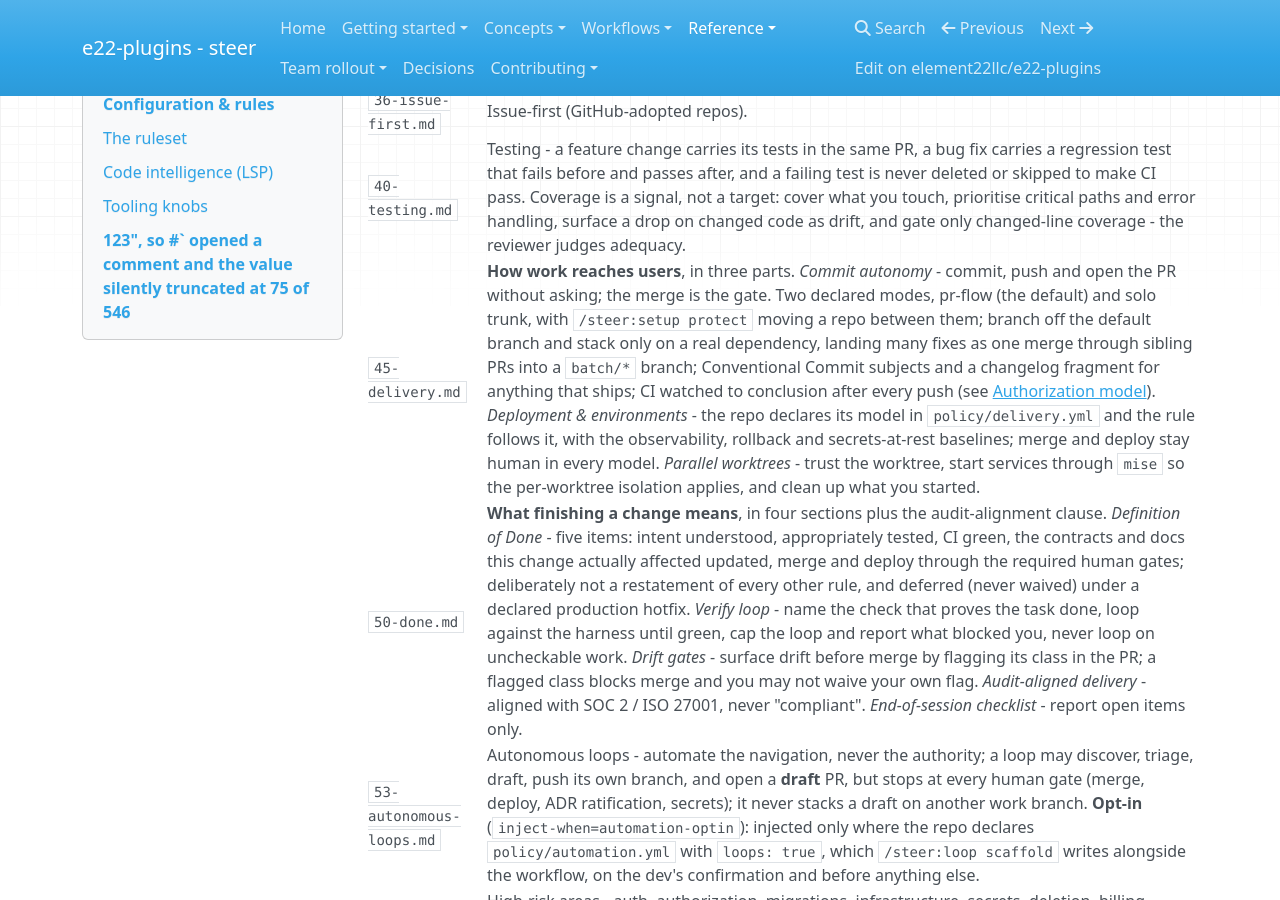
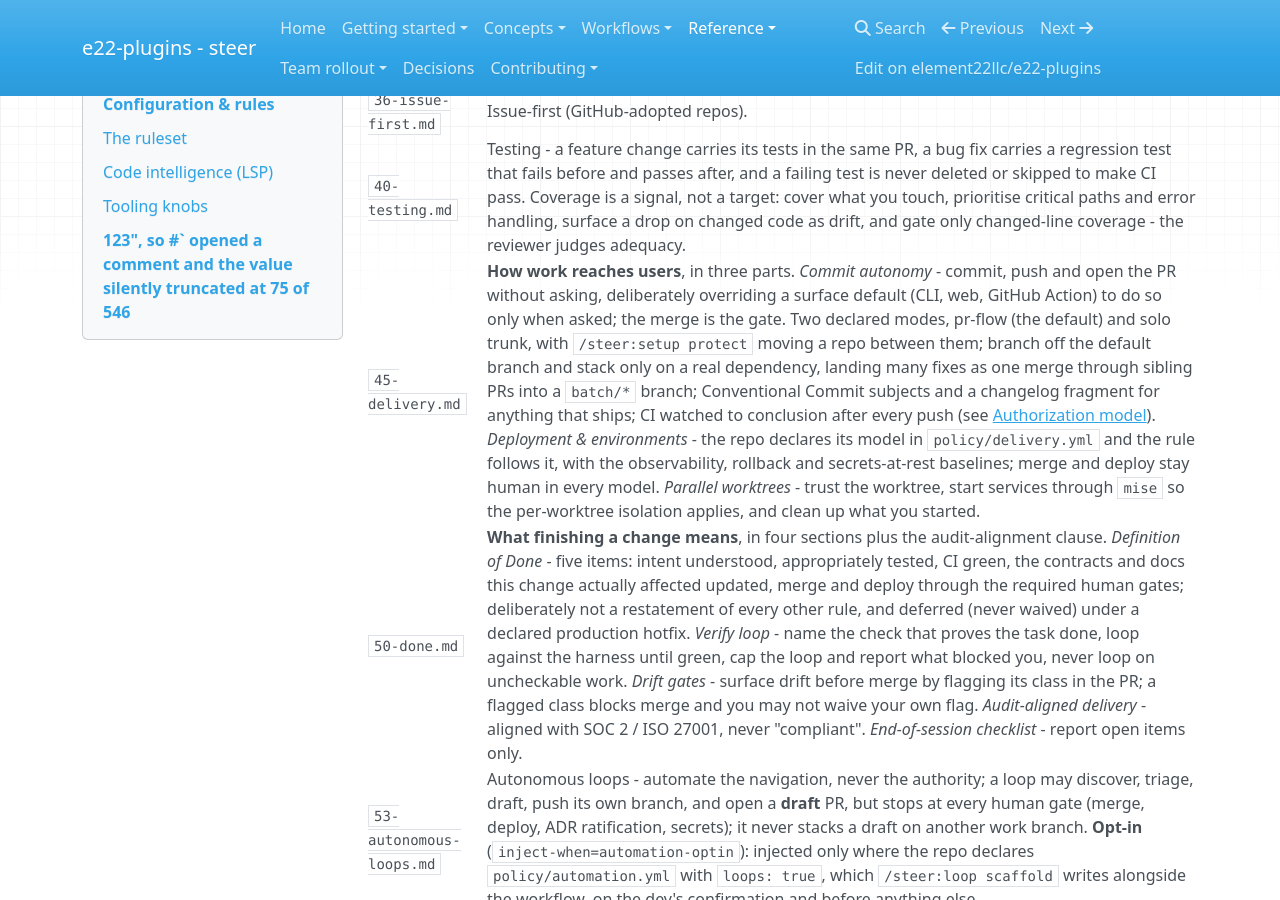
Before and after one commit to element22llc/e22-plugins, an MkDocs documentation site: the page built from docs/reference/configuration.md, in a window 1280 px wide and 900 px high, scrolled down 1559 px. Built offline with MkDocs 1.6.1, drawn with Linux system fonts in a browser that asks for light colours; nearby versions of some CDN libraries.

Commit message:
docs: note commit autonomy's precedence over the harness default
Co-Authored-By: Claude Opus 5.5 (1M context) <noreply@anthropic.com>

```diff
--- a/docs/reference/configuration.md
+++ b/docs/reference/configuration.md
@@ -26,7 +26,7 @@ command's output at 10,000 characters (see the hook's row in [Hooks](hooks.md)).
 | `35-tracker.md` | Issue-tracker integration, client-agnostic - `/spec/tracker.md` declares the system and ref format; refs live in the `> Tracker:` line of an intent or ADR, the PR and the history entry; a question stays a `Q-NNN` open question until it needs an owner, blocks several features, needs outside input, or would outlive the session, and is then promoted to an issue. On GitHub, `/steer:work issues` is the lifecycle and `/steer:tracker-sync` the gateway. |
 | `36-issue-first.md` | Issue-first (GitHub-adopted repos). |
 | `40-testing.md` | Testing - a feature change carries its tests in the same PR, a bug fix carries a regression test that fails before and passes after, and a failing test is never deleted or skipped to make CI pass. Coverage is a signal, not a target: cover what you touch, prioritise critical paths and error handling, surface a drop on changed code as drift, and gate only changed-line coverage - the reviewer judges adequacy. |
-| `45-delivery.md` | **How work reaches users**, in three parts. *Commit autonomy* - commit, push and open the PR without asking; the merge is the gate. Two declared modes, pr-flow (the default) and solo trunk, with `/steer:setup protect` moving a repo between them; branch off the default branch and stack only on a real dependency, landing many fixes as one merge through sibling PRs into a `batch/*` branch; Conventional Commit subjects and a changelog fragment for anything that ships; CI watched to conclusion after every push (see [Authorization model](../concepts/authorization-model.md)). *Deployment & environments* - the repo declares its model in `policy/delivery.yml` and the rule follows it, with the observability, rollback and secrets-at-rest baselines; merge and deploy stay human in every model. *Parallel worktrees* - trust the worktree, start services through `mise` so the per-worktree isolation applies, and clean up what you started. |
+| `45-delivery.md` | **How work reaches users**, in three parts. *Commit autonomy* - commit, push and open the PR without asking, deliberately overriding a surface default (CLI, web, GitHub Action) to do so only when asked; the merge is the gate. Two declared modes, pr-flow (the default) and solo trunk, with `/steer:setup protect` moving a repo between them; branch off the default branch and stack only on a real dependency, landing many fixes as one merge through sibling PRs into a `batch/*` branch; Conventional Commit subjects and a changelog fragment for anything that ships; CI watched to conclusion after every push (see [Authorization model](../concepts/authorization-model.md)). *Deployment & environments* - the repo declares its model in `policy/delivery.yml` and the rule follows it, with the observability, rollback and secrets-at-rest baselines; merge and deploy stay human in every model. *Parallel worktrees* - trust the worktree, start services through `mise` so the per-worktree isolation applies, and clean up what you started. |
 | `50-done.md` | **What finishing a change means**, in four sections plus the audit-alignment clause. *Definition of Done* - five items: intent understood, appropriately tested, CI green, the contracts and docs this change actually affected updated, merge and deploy through the required human gates; deliberately not a restatement of every other rule, and deferred (never waived) under a declared production hotfix. *Verify loop* - name the check that proves the task done, loop against the harness until green, cap the loop and report what blocked you, never loop on uncheckable work. *Drift gates* - surface drift before merge by flagging its class in the PR; a flagged class blocks merge and you may not waive your own flag. *Audit-aligned delivery* - aligned with SOC 2 / ISO 27001, never "compliant". *End-of-session checklist* - report open items only. |
 | `53-autonomous-loops.md` | Autonomous loops - automate the navigation, never the authority; a loop may discover, triage, draft, push its own branch, and open a **draft** PR, but stops at every human gate (merge, deploy, ADR ratification, secrets); it never stacks a draft on another work branch. **Opt-in** (`inject-when=automation-optin`): injected only where the repo declares `policy/automation.yml` with `loops: true`, which `/steer:loop scaffold` writes alongside the workflow, on the dev's confirmation and before anything else. |
 | `60-high-risk.md` | High-risk areas - auth, authorization, migrations, infrastructure, secrets, deletion, billing, deploy/release logic: scope with the dev before any code, contract or ADR first. Relaxed only while the **product** is pre-production, and never for real secrets, `/infra`, deploys or real third-party calls. Its *Secrets handling* section carries the never-commit rule, the local `.env` bootstrap, and "deployed secrets live in the declared store". |
```
